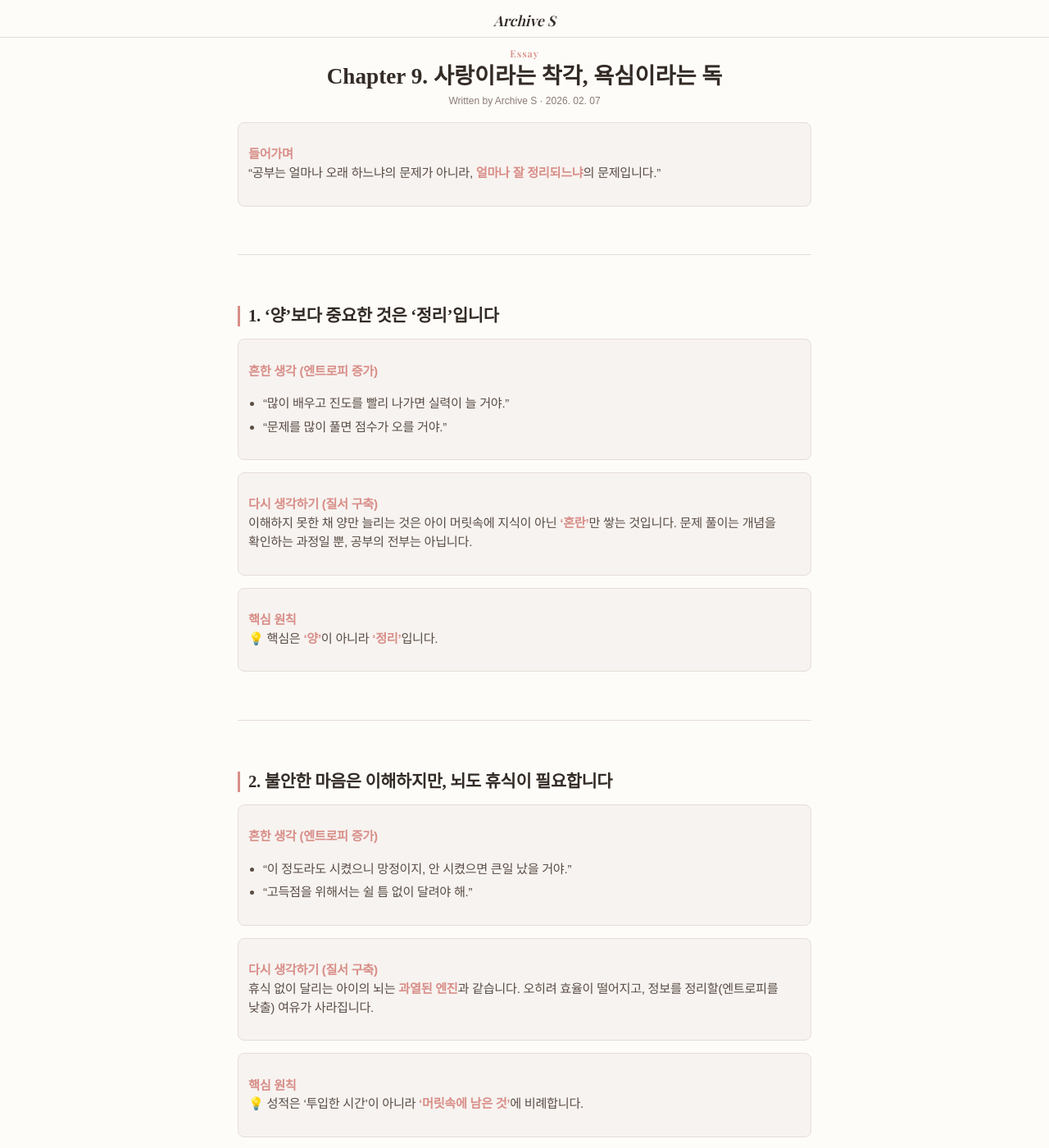
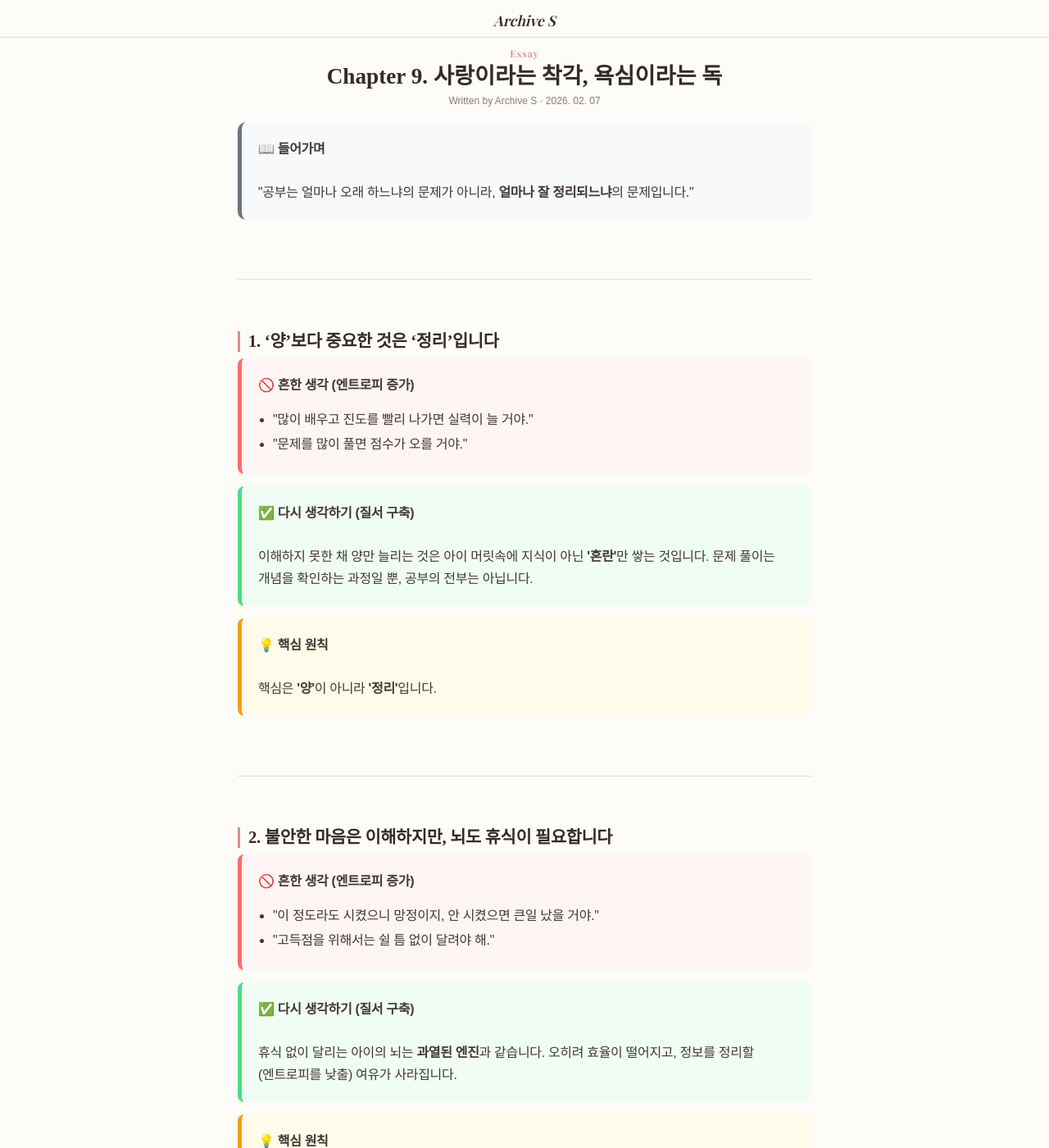
Before and after one commit to somath-edu/somath-edu.github.io, a Jekyll site: the page built from library/entropy-ch9.md, in a window 1280 px wide and 1400 px high. Shown: the whole window at 82% size. Built offline with Jekyll 4.4.1, drawn with Linux system fonts in a browser that asks for light colours; some web fonts are replaced; some of the changed text lies outside the part shown.

Commit message:
Update entropy-ch9.md

```diff
--- a/library/entropy-ch9.md
+++ b/library/entropy-ch9.md
@@ -7,8 +7,10 @@ prev_link: /entropy-ch8.html
 next_link: /entropy-ch10.html
 ---
 
-> **들어가며**<br>
-> "공부는 얼마나 오래 하느냐의 문제가 아니라, **얼마나 잘 정리되느냐**의 문제입니다."
+<div style="background-color: #f8f9fa; padding: 20px; border-radius: 10px; border-left: 5px solid #6c757d; margin-bottom: 30px;">
+  <strong>📖 들어가며</strong><br><br>
+  "공부는 얼마나 오래 하느냐의 문제가 아니라, <strong>얼마나 잘 정리되느냐</strong>의 문제입니다."
+</div>
 
 <br>
 <hr>
@@ -16,15 +18,23 @@ next_link: /entropy-ch10.html
 
 ## 1. '양'보다 중요한 것은 '정리'입니다
 
-> **흔한 생각 (엔트로피 증가)**
-> - "많이 배우고 진도를 빨리 나가면 실력이 늘 거야."
-> - "문제를 많이 풀면 점수가 오를 거야."
+<div style="background-color: #fff5f5; padding: 20px; border-radius: 8px; border-left: 5px solid #ff6b6b; margin-bottom: 15px;">
+  <strong>🚫 흔한 생각 (엔트로피 증가)</strong>
+  <ul style="margin-bottom: 0;">
+    <li>"많이 배우고 진도를 빨리 나가면 실력이 늘 거야."</li>
+    <li>"문제를 많이 풀면 점수가 오를 거야."</li>
+  </ul>
+</div>
 
-> **다시 생각하기 (질서 구축)**<br>
-> 이해하지 못한 채 양만 늘리는 것은 아이 머릿속에 지식이 아닌 **'혼란'**만 쌓는 것입니다. 문제 풀이는 개념을 확인하는 과정일 뿐, 공부의 전부는 아닙니다.
+<div style="background-color: #f0fdf4; padding: 20px; border-radius: 8px; border-left: 5px solid #4ade80; margin-bottom: 15px;">
+  <strong>✅ 다시 생각하기 (질서 구축)</strong><br><br>
+  이해하지 못한 채 양만 늘리는 것은 아이 머릿속에 지식이 아닌 <strong>'혼란'</strong>만 쌓는 것입니다. 문제 풀이는 개념을 확인하는 과정일 뿐, 공부의 전부는 아닙니다.
+</div>
 
-> **핵심 원칙**<br>
-> 💡 핵심은 **'양'**이 아니라 **'정리'**입니다.
+<div style="background-color: #fffbeb; padding: 20px; border-radius: 8px; border-left: 5px solid #f59e0b; margin-bottom: 30px;">
+  <strong>💡 핵심 원칙</strong><br><br>
+  핵심은 <strong>'양'</strong>이 아니라 <strong>'정리'</strong>입니다.
+</div>
 
 <br>
 <hr>
@@ -32,15 +42,23 @@ next_link: /entropy-ch10.html
 
 ## 2. 불안한 마음은 이해하지만, 뇌도 휴식이 필요합니다
 
-> **흔한 생각 (엔트로피 증가)**
-> - "이 정도라도 시켰으니 망정이지, 안 시켰으면 큰일 났을 거야."
-> - "고득점을 위해서는 쉴 틈 없이 달려야 해."
+<div style="background-color: #fff5f5; padding: 20px; border-radius: 8px; border-left: 5px solid #ff6b6b; margin-bottom: 15px;">
+  <strong>🚫 흔한 생각 (엔트로피 증가)</strong>
+  <ul style="margin-bottom: 0;">
+    <li>"이 정도라도 시켰으니 망정이지, 안 시켰으면 큰일 났을 거야."</li>
+    <li>"고득점을 위해서는 쉴 틈 없이 달려야 해."</li>
+  </ul>
+</div>
 
-> **다시 생각하기 (질서 구축)**<br>
-> 휴식 없이 달리는 아이의 뇌는 **과열된 엔진**과 같습니다. 오히려 효율이 떨어지고, 정보를 정리할(엔트로피를 낮출) 여유가 사라집니다.
+<div style="background-color: #f0fdf4; padding: 20px; border-radius: 8px; border-left: 5px solid #4ade80; margin-bottom: 15px;">
+  <strong>✅ 다시 생각하기 (질서 구축)</strong><br><br>
+  휴식 없이 달리는 아이의 뇌는 <strong>과열된 엔진</strong>과 같습니다. 오히려 효율이 떨어지고, 정보를 정리할(엔트로피를 낮출) 여유가 사라집니다.
+</div>
 
-> **핵심 원칙**<br>
-> 💡 성적은 '투입한 시간'이 아니라 **'머릿속에 남은 것'**에 비례합니다.
+<div style="background-color: #fffbeb; padding: 20px; border-radius: 8px; border-left: 5px solid #f59e0b; margin-bottom: 30px;">
+  <strong>💡 핵심 원칙</strong><br><br>
+  성적은 '투입한 시간'이 아니라 <strong>'머릿속에 남은 것'</strong>에 비례합니다.
+</div>
 
 <br>
 <hr>
@@ -48,15 +66,23 @@ next_link: /entropy-ch10.html
 
 ## 3. 오래 앉아있는 것이 능사는 아닙니다
 
-> **흔한 생각 (엔트로피 증가)**
-> - "오래 책상에 앉아 있어야 좋은 점수를 받아."
-> - "요령 피우지 말고 우직하게 해야 해."
+<div style="background-color: #fff5f5; padding: 20px; border-radius: 8px; border-left: 5px solid #ff6b6b; margin-bottom: 15px;">
+  <strong>🚫 흔한 생각 (엔트로피 증가)</strong>
+  <ul style="margin-bottom: 0;">
+    <li>"오래 책상에 앉아 있어야 좋은 점수를 받아."</li>
+    <li>"요령 피우지 말고 우직하게 해야 해."</li>
+  </ul>
+</div>
 
-> **다시 생각하기 (질서 구축)**<br>
-> 물리적으로 앉아있는 시간보다 중요한 것은 **'집중의 밀도'**입니다. 효율적인 방법을 찾는 것은 요령이 아니라 **'지혜'**입니다.
+<div style="background-color: #f0fdf4; padding: 20px; border-radius: 8px; border-left: 5px solid #4ade80; margin-bottom: 15px;">
+  <strong>✅ 다시 생각하기 (질서 구축)</strong><br><br>
+  물리적으로 앉아있는 시간보다 중요한 것은 <strong>'집중의 밀도'</strong>입니다. 효율적인 방법을 찾는 것은 요령이 아니라 <strong>'지혜'</strong>입니다.
+</div>
 
-> **핵심 원칙**<br>
-> 💡 무작정 열심히 하는 아이보다 **똑똑하게(효율적으로)** 공부하는 아이가 결국 이깁니다.
+<div style="background-color: #fffbeb; padding: 20px; border-radius: 8px; border-left: 5px solid #f59e0b; margin-bottom: 30px;">
+  <strong>💡 핵심 원칙</strong><br><br>
+  무작정 열심히 하는 아이보다 <strong>똑똑하게(효율적으로)</strong> 공부하는 아이가 결국 이깁니다.
+</div>
 
 <br>
 <hr>
@@ -64,15 +90,23 @@ next_link: /entropy-ch10.html
 
 ## 4. '노력 부족'이라는 말 대신
 
-> **흔한 생각 (엔트로피 증가)**
-> - "열심히 안 하니까 성적이 안 나오는 거야."
-> - "딴짓하지 말고 공부만 해."
+<div style="background-color: #fff5f5; padding: 20px; border-radius: 8px; border-left: 5px solid #ff6b6b; margin-bottom: 15px;">
+  <strong>🚫 흔한 생각 (엔트로피 증가)</strong>
+  <ul style="margin-bottom: 0;">
+    <li>"열심히 안 하니까 성적이 안 나오는 거야."</li>
+    <li>"딴짓하지 말고 공부만 해."</li>
+  </ul>
+</div>
 
-> **다시 생각하기 (질서 구축)**<br>
-> 학습 부진은 노력이 부족해서가 아니라, **'효과적인 방법(System)'**을 모르기 때문인 경우가 많습니다. 의지만 탓하면 아이는 무기력해집니다.
+<div style="background-color: #f0fdf4; padding: 20px; border-radius: 8px; border-left: 5px solid #4ade80; margin-bottom: 15px;">
+  <strong>✅ 다시 생각하기 (질서 구축)</strong><br><br>
+  학습 부진은 노력이 부족해서가 아니라, <strong>'효과적인 방법(System)'</strong>을 모르기 때문인 경우가 많습니다. 의지만 탓하면 아이는 무기력해집니다.
+</div>
 
-> **핵심 원칙**<br>
-> 💡 '더 열심히'가 아니라 **'더 효과적으로'**를 함께 찾아주세요.
+<div style="background-color: #fffbeb; padding: 20px; border-radius: 8px; border-left: 5px solid #f59e0b; margin-bottom: 30px;">
+  <strong>💡 핵심 원칙</strong><br><br>
+  '더 열심히'가 아니라 <strong>'더 효과적으로'</strong>를 함께 찾아주세요.
+</div>
 
 <br>
 <hr>
@@ -80,14 +114,22 @@ next_link: /entropy-ch10.html
 
 ## 5. 진짜 '스스로 공부'란 무엇일까요?
 
-> **흔한 생각 (엔트로피 증가)**<br>
-> - "스스로 알아서 해." (단, 학원, 시간, 교재는 엄마가 정할게)
+<div style="background-color: #fff5f5; padding: 20px; border-radius: 8px; border-left: 5px solid #ff6b6b; margin-bottom: 15px;">
+  <strong>🚫 흔한 생각 (엔트로피 증가)</strong>
+  <ul style="margin-bottom: 0;">
+    <li>"스스로 알아서 해." (단, 학원, 시간, 교재는 엄마가 정할게)</li>
+  </ul>
+</div>
 
-> **다시 생각하기 (질서 구축)**<br>
-> 선택권 없이 책임만 지우는 것은 자기주도가 아닙니다. 아이가 작은 부분이라도 **직접 선택하고 결정**할 때 비로소 진짜 배움이 일어납니다.
+<div style="background-color: #f0fdf4; padding: 20px; border-radius: 8px; border-left: 5px solid #4ade80; margin-bottom: 15px;">
+  <strong>✅ 다시 생각하기 (질서 구축)</strong><br><br>
+  선택권 없이 책임만 지우는 것은 자기주도가 아닙니다. 아이가 작은 부분이라도 <strong>직접 선택하고 결정</strong>할 때 비로소 진짜 배움이 일어납니다.
+</div>
 
-> **핵심 원칙**<br>
-> 💡 **선택할 기회**를 주세요. 그게 진짜 자기주도 학습의 시작입니다.
+<div style="background-color: #fffbeb; padding: 20px; border-radius: 8px; border-left: 5px solid #f59e0b; margin-bottom: 30px;">
+  <strong>💡 핵심 원칙</strong><br><br>
+  <strong>선택할 기회</strong>를 주세요. 그게 진짜 자기주도 학습의 시작입니다.
+</div>
 
 <br>
 <hr>
@@ -95,14 +137,22 @@ next_link: /entropy-ch10.html
 
 ## 6. 비교는 아이의 리듬을 깨뜨립니다
 
-> **흔한 생각 (엔트로피 증가)**<br>
-> - "옆집 애는 벌써 저기까지 나갔는데, 우리 애만 뒤처지는 거 아니야?"
+<div style="background-color: #fff5f5; padding: 20px; border-radius: 8px; border-left: 5px solid #ff6b6b; margin-bottom: 15px;">
+  <strong>🚫 흔한 생각 (엔트로피 증가)</strong>
+  <ul style="margin-bottom: 0;">
+    <li>"옆집 애는 벌써 저기까지 나갔는데, 우리 애만 뒤처지는 거 아니야?"</li>
+  </ul>
+</div>
 
-> **다시 생각하기 (질서 구축)**<br>
-> 다른 아이의 속도는 내 아이의 학습과 아무런 상관이 없습니다. 비교할수록 아이 고유의 **'학습 리듬'**과 질서는 무너집니다.
+<div style="background-color: #f0fdf4; padding: 20px; border-radius: 8px; border-left: 5px solid #4ade80; margin-bottom: 15px;">
+  <strong>✅ 다시 생각하기 (질서 구축)</strong><br><br>
+  다른 아이의 속도는 내 아이의 학습과 아무런 상관이 없습니다. 비교할수록 아이 고유의 <strong>'학습 리듬'</strong>과 질서는 무너집니다.
+</div>
 
-> **핵심 원칙**<br>
-> 💡 우리 아이만의 **속도**를 존중해주세요.
+<div style="background-color: #fffbeb; padding: 20px; border-radius: 8px; border-left: 5px solid #f59e0b; margin-bottom: 30px;">
+  <strong>💡 핵심 원칙</strong><br><br>
+  우리 아이만의 <strong>속도</strong>를 존중해주세요.
+</div>
 
 <br>
 <hr>
@@ -110,23 +160,32 @@ next_link: /entropy-ch10.html
 
 ## 7. 아이의 조합을 찾으세요
 
-> **흔한 생각 (엔트로피 증가)**
-> - "옆집 애는 이 학습법으로 효과 봤대. 우리 애도 시켜야지."
-> - "이게 **전교 1등이 하는 공부법**이래. 너도 무조건 이렇게 해."
+<div style="background-color: #fff5f5; padding: 20px; border-radius: 8px; border-left: 5px solid #ff6b6b; margin-bottom: 15px;">
+  <strong>🚫 흔한 생각 (엔트로피 증가)</strong>
+  <ul style="margin-bottom: 0;">
+    <li>"옆집 애는 이 학습법으로 효과 봤대. 우리 애도 시켜야지."</li>
+    <li>"이게 <strong>전교 1등이 하는 공부법</strong>이래. 너도 무조건 이렇게 해."</li>
+  </ul>
+</div>
 
-> **다시 생각하기 (질서 구축)**<br>
-> 세상에 완벽한 공부법은 없습니다. 남에게는 명약이어도 내 아이에게 맞지 않으면 그것은 지식이 아니라 **'혼란'**일 뿐입니다.
->
-> 우리에게 필요한 것은 **'모듈러(Modular)식 공부법'**입니다. 마치 레고 블록을 조립하듯, 아이에게 맞는 방법들을 조합해 보세요.
-> - **개념 이해**는 시각적 자료(A 방식)로
-> - **문제 풀이**는 타이머를 활용(B 방식)해서
-> - **복습**은 말하기(C 방식)로
->
-> 여러 방법을 시도하는 것은 실패가 아닙니다. 우리 아이를 깊이 이해해가는 **'데이터 수집 과정'**이자, 최적의 질서를 찾아가는 여정입니다.
+<div style="background-color: #f0fdf4; padding: 20px; border-radius: 8px; border-left: 5px solid #4ade80; margin-bottom: 15px;">
+  <strong>✅ 다시 생각하기 (질서 구축)</strong><br><br>
+  세상에 완벽한 공부법은 없습니다. 남에게는 명약이어도 내 아이에게 맞지 않으면 그것은 지식이 아니라 <strong>'혼란'</strong>일 뿐입니다.<br><br>
+  우리에게 필요한 것은 <strong>'모듈러(Modular)식 공부법'</strong>입니다. 마치 레고 블록을 조립하듯, 아이에게 맞는 방법들을 조합해 보세요.
+  <br><br>
+  <ul>
+    <li><strong>개념 이해</strong>는 시각적 자료(A 방식)로</li>
+    <li><strong>문제 풀이</strong>는 타이머를 활용(B 방식)해서</li>
+    <li><strong>복습</strong>은 말하기(C 방식)로</li>
+  </ul>
+  여러 방법을 시도하는 것은 실패가 아닙니다. 우리 아이를 깊이 이해해가는 <strong>'데이터 수집 과정'</strong>이자, 최적의 질서를 찾아가는 여정입니다.
+</div>
 
-> **핵심 원칙**<br>
-> 💡 "이 방법으로 해보니까 어때?"라고 물어봐 주세요.<br>
-> 대화를 통해 아이와 함께 찾아낸 **'나만의 조합'**이 가장 강력한 무기가 됩니다.
+<div style="background-color: #fffbeb; padding: 20px; border-radius: 8px; border-left: 5px solid #f59e0b; margin-bottom: 30px;">
+  <strong>💡 핵심 원칙</strong><br><br>
+  "이 방법으로 해보니까 어때?"라고 물어봐 주세요.<br>
+  대화를 통해 아이와 함께 찾아낸 <strong>'나만의 조합'</strong>이 가장 강력한 무기가 됩니다.
+</div>
 
 <br>
 <hr>
@@ -139,14 +198,20 @@ next_link: /entropy-ch10.html
 
 ### 🔄 불안의 전달 고리
 
-> **불안의 고리 (엔트로피 증가)**<br>
-> 부모의 불안 → 아이의 불안 → **가정 전체의 무질서**
+<div style="background-color: #fff5f5; padding: 20px; border-radius: 8px; border-left: 5px solid #ff6b6b; margin-bottom: 15px;">
+  <strong>🚫 불안의 고리 (엔트로피 증가)</strong><br><br>
+  부모의 불안 → 아이의 불안 → <strong>가정 전체의 무질서</strong>
+</div>
 
-> **안정의 고리 (질서 회복)**<br>
-> 부모의 안정 → 아이의 안정 → **지속 가능한 몰입**
+<div style="background-color: #f0fdf4; padding: 20px; border-radius: 8px; border-left: 5px solid #4ade80; margin-bottom: 15px;">
+  <strong>✅ 안정의 고리 (질서 회복)</strong><br><br>
+  부모의 안정 → 아이의 안정 → <strong>지속 가능한 몰입</strong>
+</div>
 
-> **핵심 원칙**<br>
-> 아이를 흔들리지 않게 하려면, **부모님이 먼저 단단하게 서 있어야 합니다.**
+<div style="background-color: #fffbeb; padding: 20px; border-radius: 8px; border-left: 5px solid #f59e0b; margin-bottom: 30px;">
+  <strong>💡 핵심 원칙</strong><br><br>
+  아이를 흔들리지 않게 하려면, <strong>부모님이 먼저 단단하게 서 있어야 합니다.</strong>
+</div>
 
 ### ✨ 실천 방법
 
@@ -184,9 +249,11 @@ next_link: /entropy-ch10.html
 
 학습은 많이 시키고 오래 앉혀놓는다고 해결되지 않습니다. 아이의 머릿속에 지식이 얼마나 **체계적으로 정리(Ordering)**되느냐가 핵심입니다.
 
-> **부모님께 드리는 제안**<br>
-> 부모님의 불안을 아이에게 그대로 전달하면, 아이의 마음도 '불안'해질 뿐입니다.<br>
-> 대신 아이가 스스로 **생각하고, 선택하고, 정리할 수 있는 환경**을 만들어주세요.
+<div style="background-color: #f8f9fa; padding: 20px; border-radius: 10px; border-left: 5px solid #6c757d; margin-bottom: 30px;">
+  <strong>💌 부모님께 드리는 제안</strong><br><br>
+  부모님의 불안을 아이에게 그대로 전달하면, 아이의 마음도 '불안'해질 뿐입니다.<br>
+  대신 아이가 스스로 <strong>생각하고, 선택하고, 정리할 수 있는 환경</strong>을 만들어주세요.
+</div>
 
 오늘 저녁, 아이와 대화할 때 위의 표에 있는 질문 하나만 건네보는 건 어떨까요?
 학부모님의 현명한 선택과 아이의 성장을 응원합니다.
```
